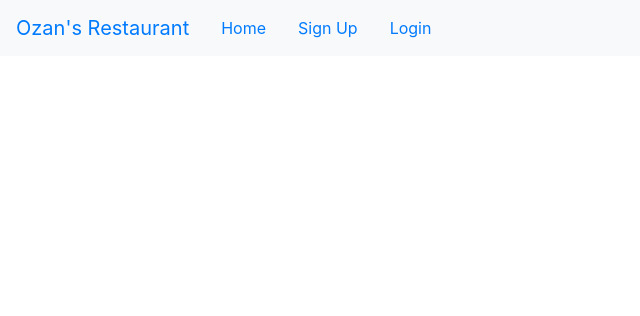
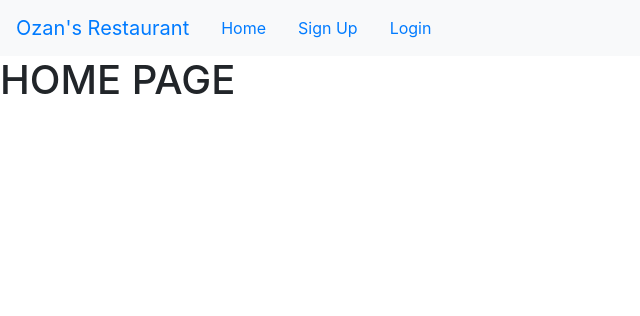
Before and after one commit to Ozan-007/Restaurant_Reservation_App, a Django app: page / in a window 1280 px wide. Shown: the top 316 px of the page, without its empty margins (0-640 px from the left). Run offline with Django 4.2, Linux system fonts and the light colour scheme; some libraries are stand-ins or nearby versions.

Commit message:
home page created

```diff
--- /dev/null
+++ b/reservation/templates/home.html
@@ -0,0 +1,8 @@
+{% extends 'index.html' %}
+
+
+{% block content %}
+
+   <h1>HOME PAGE</h1>
+
+{% endblock content %}
--- a/reservation/templates/index.html
+++ b/reservation/templates/index.html
@@ -20,7 +20,7 @@
         <div class="collapse navbar-collapse" id="navbarNav">
             <ul class="nav justify-content-center">
                 <li class="nav-item">
-                  <a class="nav-link active" href="{% url 'index' %}">Home</a>
+                  <a class="nav-link active" href="{% url 'home' %}">Home</a>
                 </li>
                 <li class="nav-item">
                   <a class="nav-link" href="{% url 'signup' %}">Sign Up</a>
--- a/reservation/urls.py
+++ b/reservation/urls.py
@@ -1,7 +1,7 @@
 from django.urls import path
-from .views import index, loginpage, logoutview, signup
+from .views import home, loginpage, logoutview, signup
 urlpatterns = [
-    path("", index, name="index"),
+    path("", home, name="home"),
     path("signup", signup, name="signup"),
     path("login", loginpage, name="login"),
     path("logout", logoutview, name="logout"),
--- a/reservation/views.py
+++ b/reservation/views.py
@@ -4,9 +4,9 @@ from .forms import SignUpForm
 from django.contrib import messages
 from django.contrib.auth import authenticate, login, logout
 # Create your views here.
-def index(request):
+def home(request):
     context={}
-    return render(request,"index.html",context)
+    return render(request,"home.html",context)
 
 def signup(request):
     register_form = SignUpForm()
```
